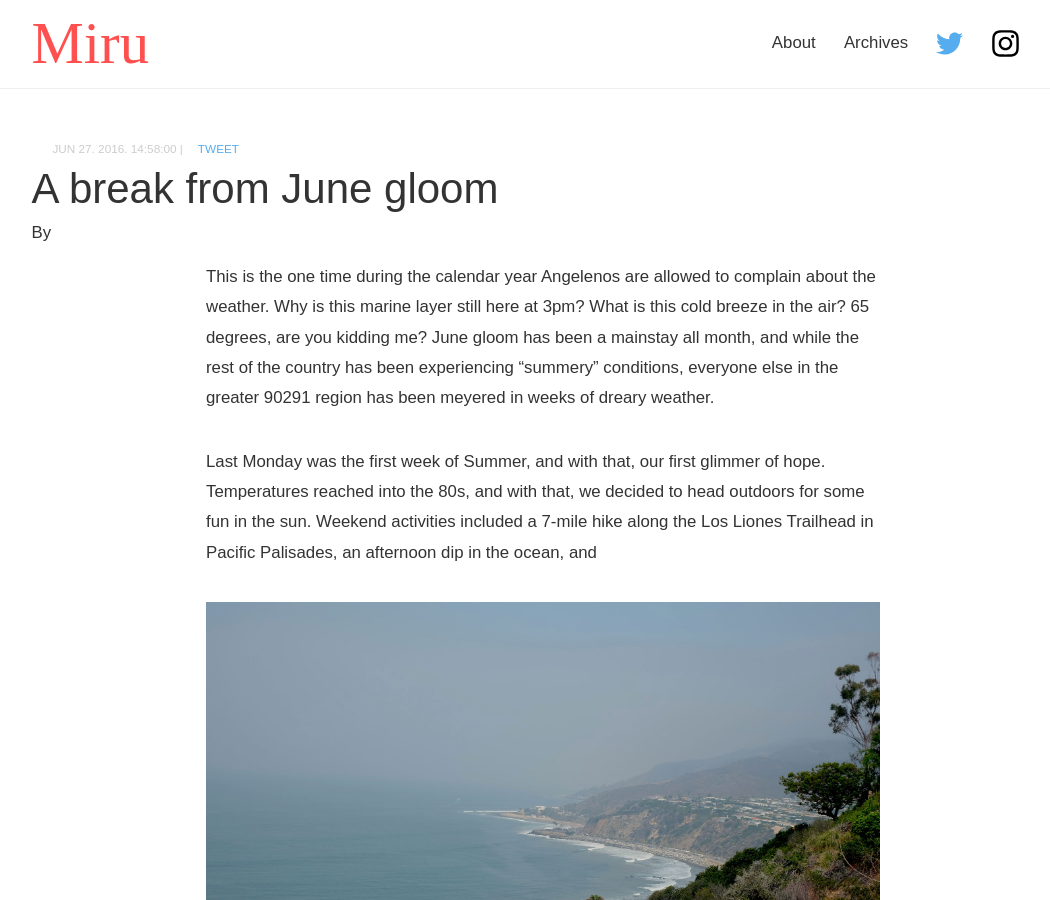
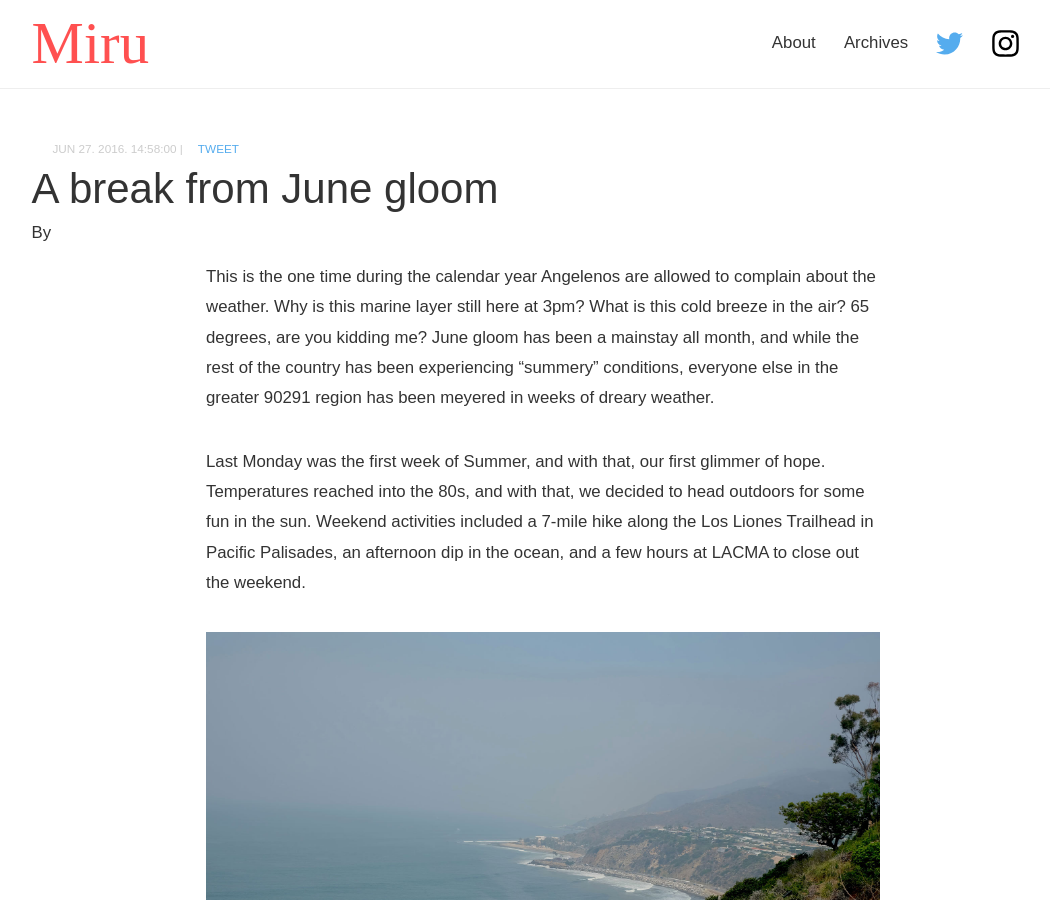
Before and after one commit to PHironaka/Miru-Blog, a Jekyll site: the page built from _posts/2016-06-27-a-break-from-june-gloom.markdown, in a window 1280 px wide and 900 px high. Shown: the whole window, without its empty margins (97-1147 px from the left). Built offline with Jekyll 4.4.1, drawn with Linux system fonts in a browser that asks for light colours; some web fonts are replaced; a script that is not in the unit is left out; comment, search, counter and statistics services are not loaded.

Commit message:
Updated A Break From June Gloom

```diff
--- a/_posts/2016-06-27-a-break-from-june-gloom.markdown
+++ b/_posts/2016-06-27-a-break-from-june-gloom.markdown
@@ -5,6 +5,6 @@
 
 This is the one time during the calendar year Angelenos are allowed to complain about the weather. Why is this marine layer still here at 3pm? What is this cold breeze in the air? 65 degrees, are you kidding me? June gloom has been a mainstay all month, and while the rest of the country has been experiencing "summery" conditions, everyone else in the greater 90291 region has been meyered in weeks of dreary weather.
 
-Last Monday was the first week of Summer, and with that, our first glimmer of hope. Temperatures reached into the 80s, and with that, we decided to head outdoors for some fun in the sun. Weekend activities included a 7-mile hike along the Los Liones Trailhead in Pacific Palisades, an afternoon dip in the ocean, and
+Last Monday was the first week of Summer, and with that, our first glimmer of hope. Temperatures reached into the 80s, and with that, we decided to head outdoors for some fun in the sun. Weekend activities included a 7-mile hike along the Los Liones Trailhead in Pacific Palisades, an afternoon dip in the ocean, and a few hours at LACMA to close out the weekend.
 
 ![DSCF7024.JPG](/uploads/DSCF7024.JPG)
```
